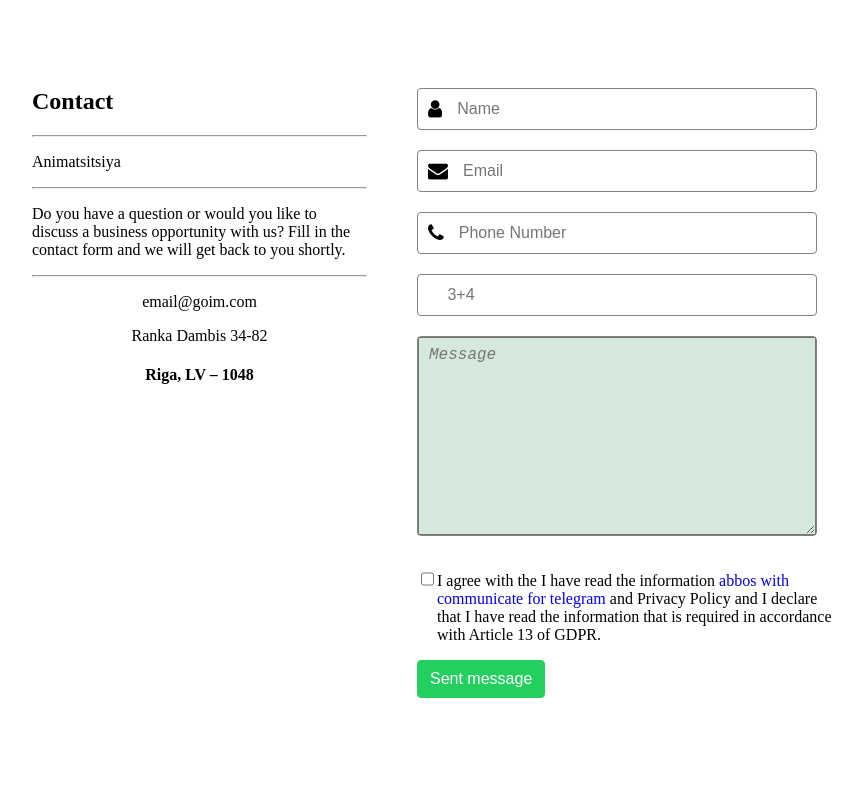
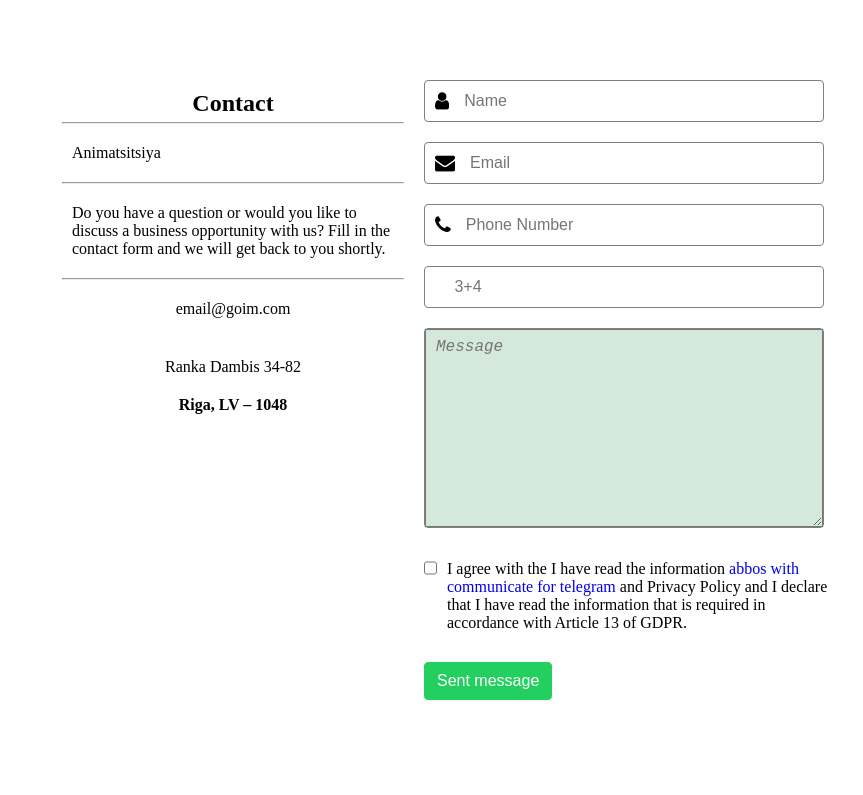
Before and after one commit to Abbos0/contact, a plain HTML site: page index.html in a window 1280 px wide. Shown: the top 795 px of the page, without its empty margins (208-1071 px from the left). Drawn offline with Linux system fonts and the light colour scheme; grey boxes are pictures that could not be loaded; some icons are missing.

Commit message:
the best
the best

```diff
--- a/style.css
+++ b/style.css
@@ -1,10 +1,9 @@
 *{
     text-decoration: none;
-    /* margin: 0; */
+    margin: 0;
     padding: 0;
     box-sizing: border-box;
 }
-
 section{
     width: 100%;
     max-width:800px ;
@@ -13,14 +12,14 @@ section{
 .private{
     width: 100%;
     max-width: 395px;
+    margin: 30px;
 }
-section .private{
-    width: 100%;
-    max-width: 800px;
+.private h1{
+    text-align: center;
+    margin-bottom: 5px;
 }
-section .form{
-    width: 100%;
-    max-width: 800px;
+.private p{
+    padding: 20px 10px;
 }
 form{
     padding-top: 20px;
@@ -32,7 +31,9 @@ form .checkbox{
 form .checkbox p{
     width: 100%;
     max-width: 395px;
-    text-align: start;
+    padding-top: 12px;
+    padding-left: 10px;
+    margin-bottom: 30px;
 }
 .info{
     text-align: center;
```
